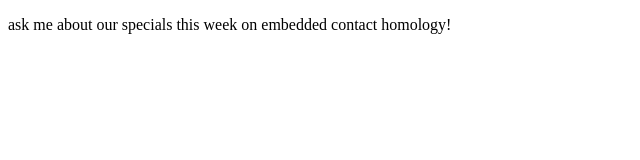
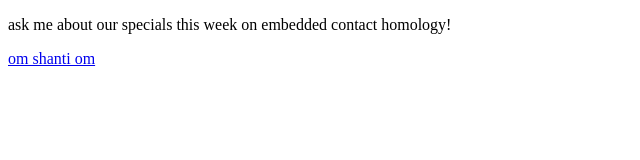
Before and after one commit to pseudoholomorphic/pseudoholomorphic.github.io, a plain HTML site: page index.html in a window 1280 px wide. Shown: the whole page, without its empty margins (0-640 px from the left). Drawn offline with Linux system fonts and the light colour scheme.

Commit message:
Update index.html

```diff
--- a/index.html
+++ b/index.html
@@ -9,5 +9,8 @@
   <p>
   ask me about our specials this week on embedded contact homology!
   </p>
+  <a href="somethingelse.html">
+    om shanti om
+    </a>
   </body>
 </html>
```
